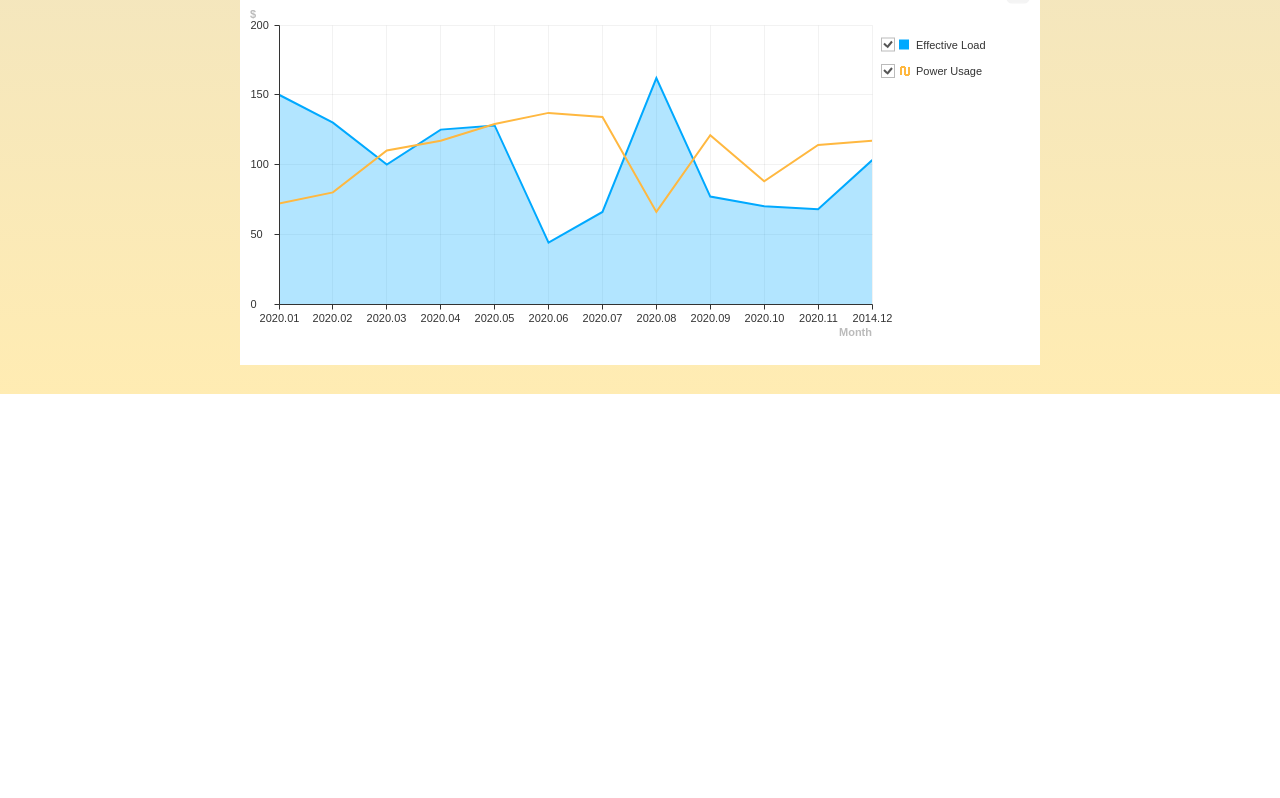
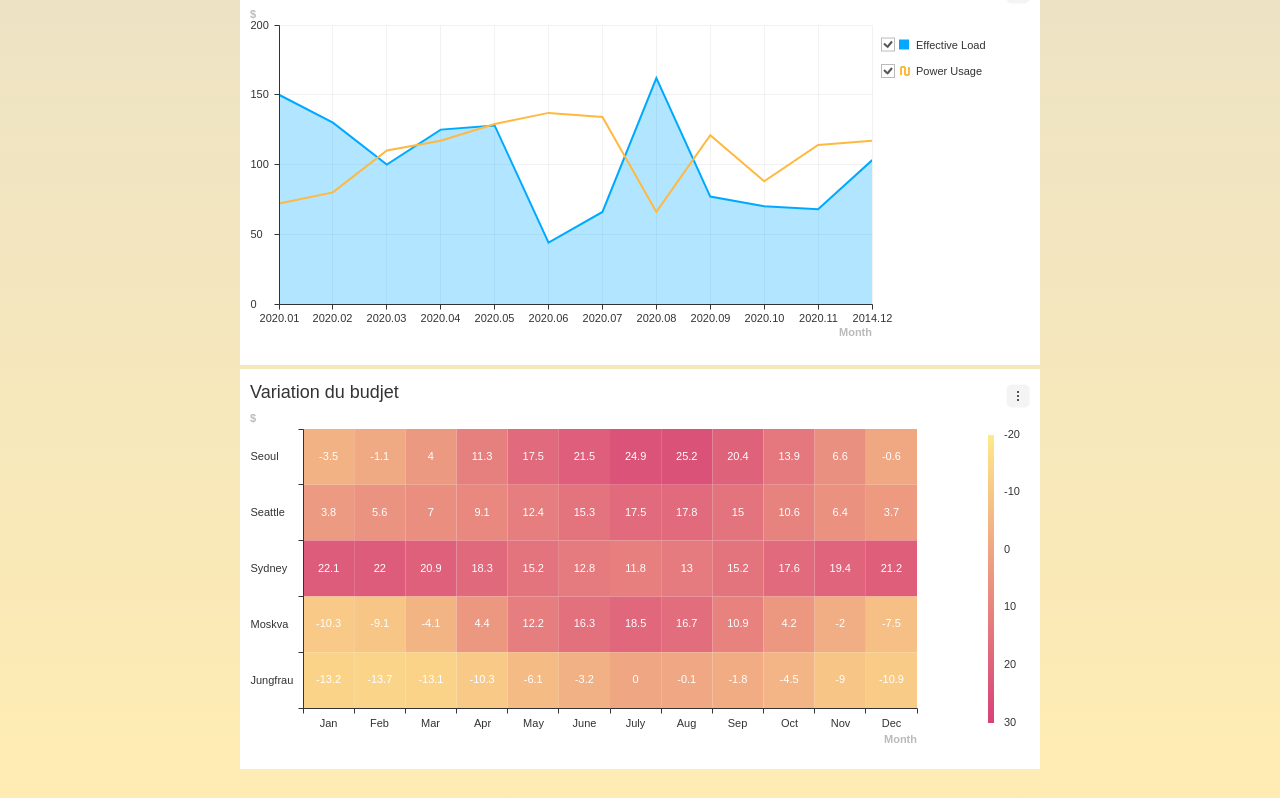
Before and after one commit to Pierre-OlivierB/fil_rouge_farm, a plain HTML site: page index.html in a window 1280 px wide. Shown: the part 1746-2544 px from the top of the page. Before the commit the page ends 2140 px from the top, so only its background shows below. Drawn offline with Linux system fonts and the light colour scheme.

Commit message:
add for new day

```diff
--- a/index.html
+++ b/index.html
@@ -21,6 +21,7 @@
       <div id="chart_3"></div>
       <div id="chart_4"></div>
       <div id="chart_5"></div>
+      <div id="chart_6"></div>
     </article>
     <script src="./index.js"></script>
   </body>
--- a/index.js
+++ b/index.js
@@ -268,3 +268,55 @@ const chart_5 = toastui.Chart.lineAreaChart({
   data: data_5,
   options: options_5,
 });
+
+// !---------------------------------------------------
+const data_6 = {
+  categories: {
+    x: [
+      "Jan",
+      "Feb",
+      "Mar",
+      "Apr",
+      "May",
+      "June",
+      "July",
+      "Aug",
+      "Sep",
+      "Oct",
+      "Nov",
+      "Dec",
+    ],
+    y: ["Seoul", "Seattle", "Sydney", "Moskva", "Jungfrau"],
+  },
+  series: [
+    [-3.5, -1.1, 4.0, 11.3, 17.5, 21.5, 24.9, 25.2, 20.4, 13.9, 6.6, -0.6],
+    [3.8, 5.6, 7.0, 9.1, 12.4, 15.3, 17.5, 17.8, 15.0, 10.6, 6.4, 3.7],
+    [22.1, 22.0, 20.9, 18.3, 15.2, 12.8, 11.8, 13.0, 15.2, 17.6, 19.4, 21.2],
+    [-10.3, -9.1, -4.1, 4.4, 12.2, 16.3, 18.5, 16.7, 10.9, 4.2, -2.0, -7.5],
+    [
+      -13.2, -13.7, -13.1, -10.3, -6.1, -3.2, 0.0, -0.1, -1.8, -4.5, -9.0,
+      -10.9,
+    ],
+  ],
+};
+const options_6 = {
+  //   series: { spline: true },
+  //   series: { selectable: true, eventDetectType: "grouped" },
+  series: {
+    stack: true,
+    zoomable: true,
+    selectable: true,
+    eventDetectType: "grouped",
+    dataLabels: { visible: true },
+  },
+  chart: { title: "Variation du budjet", width: 800, height: 400 },
+  xAxis: { pointOnColumn: false, title: { text: "Month" } },
+  yAxis: { title: "$" },
+};
+const el_6 = document.getElementById("chart_6");
+
+const chart_6 = toastui.Chart.heatmapChart({
+  el: el_6,
+  data: data_6,
+  options: options_6,
+});
```
